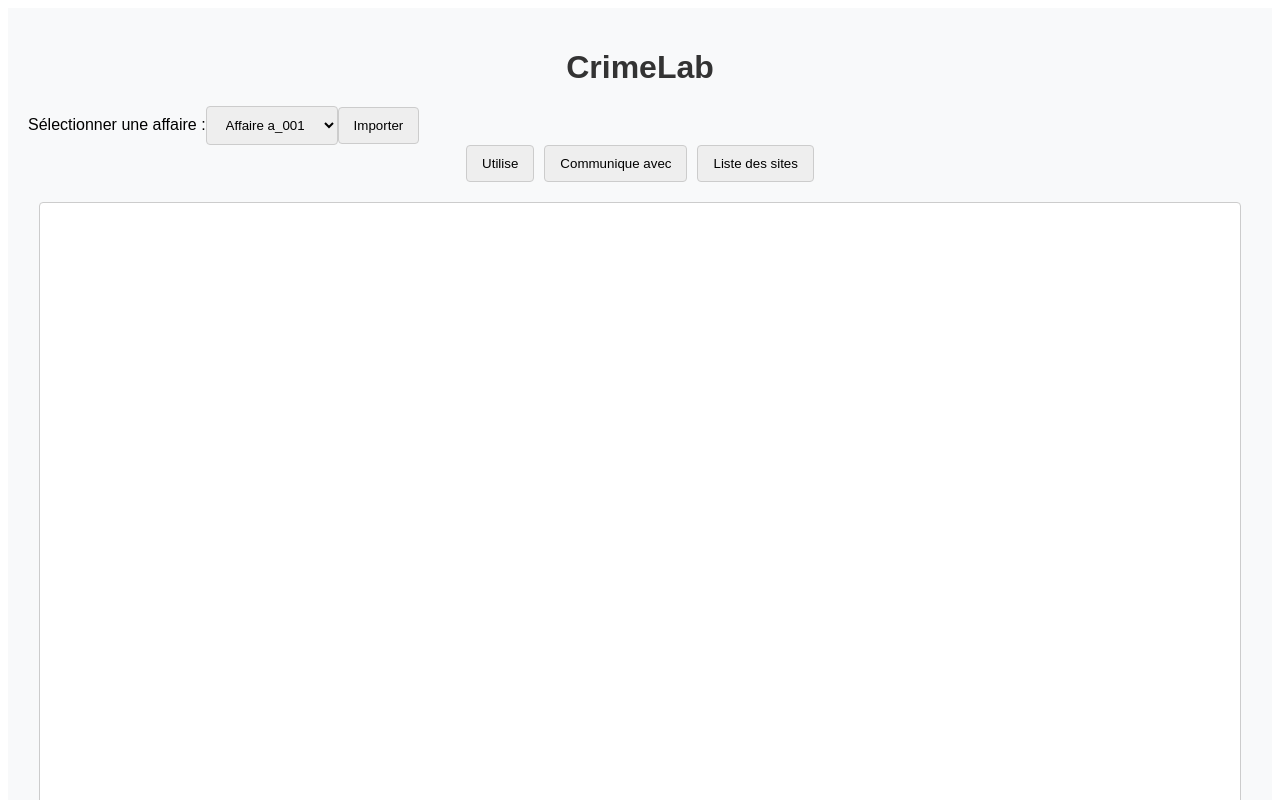
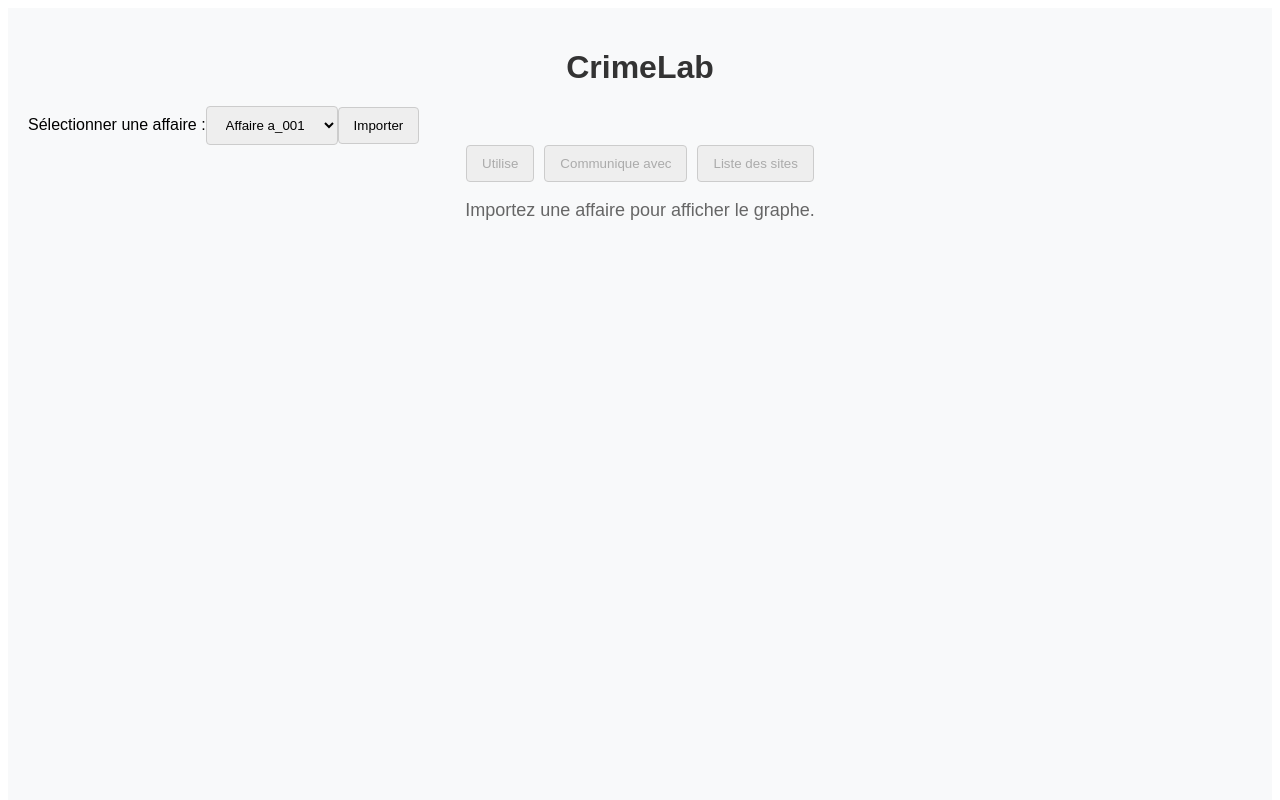
Before and after one commit to EnzoBorgesPereira/CrimeLab, a React (Vite) app in the folder src/web/: page / in a window 1280 px wide. Shown: the top 800 px of the page. Built offline with nearby package versions, Linux system fonts and the light colour scheme; what neo4j-driver would draw is missing.

Commit message:
feat: :sparkles: ajouter de la gestion de l'état

```diff
--- a/src/web/src/App.tsx
+++ b/src/web/src/App.tsx
@@ -32,7 +32,8 @@ const DynamicMultiQueryGraph: React.FC = () => {
   const containerRef = useRef<HTMLDivElement | null>(null);
   const sigmaInstanceRef = useRef<Sigma<NodeData, EdgeData> | null>(null);
   const graphRef = useRef<Graph<NodeData, EdgeData> | null>(null);
-
+  const [isImported, setIsImported] = useState<boolean>(false);
+  const [isImporting, setIsImporting] = useState<boolean>(false);
   // Requête par défaut
   const [query] = useState<string>(
     "MATCH (p:Person)-[u:UTILISE]->(s:Site) RETURN p.numero AS Numero, s.nom_com AS Commune, s.latitude AS Latitude, s.longitude AS Longitude, type(u) AS Relation"
@@ -266,7 +267,18 @@ const DynamicMultiQueryGraph: React.FC = () => {
 
   const handleImport = async () => {
     clearGraph();
+    setIsImporting(true);
+    setIsImported(false);
+
+    try {
       await fetch(`http://localhost:3001/api/import?affaire=${selectedAffaire}`, { method: "POST" });
+
+      setIsImported(true);
+    } catch (error) {
+      console.error("Erreur lors de l'import :", error);
+    } finally {
+      setIsImporting(false);
+    }
   };
 
   return (
@@ -280,6 +292,7 @@ const DynamicMultiQueryGraph: React.FC = () => {
           value={selectedAffaire}
           onChange={(e) => {
             setSelectedAffaire(e.target.value);
+            setIsImported(false);
             clearGraph();
           }}
           style={styles.button}
@@ -287,21 +300,19 @@ const DynamicMultiQueryGraph: React.FC = () => {
           <option value="a_001">Affaire a_001</option>
           <option value="a_002">Affaire a_002</option>
         </select>
-        <button onClick={handleImport} style={styles.button}>
-          Importer
+        <button onClick={handleImport} style={styles.button} disabled={isImporting}>
+          {isImporting ? "Importation en cours..." : "Importer"}
         </button>
       </div>
 
       <div style={styles.buttonBar}>
-        <button onClick={() => runQuery()} disabled={loading} style={styles.button}>
+      <button onClick={() => runQuery()} disabled={loading || !isImported} style={styles.button}>
         {loading ? "Chargement..." : "Utilise"}
       </button>
 
       <button
-          onClick={() =>
-            runQuery("MATCH (p:Person)-[r:COMMUNIQUE_AVEC]->(q:Person) RETURN p, r, q LIMIT 50")
-          }
-          disabled={loading}
+        onClick={() => runQuery("MATCH (p:Person)-[r:COMMUNIQUE_AVEC]->(q:Person) RETURN p, r, q LIMIT 50")}
+        disabled={loading || !isImported}
         style={styles.button}
       >
         {loading ? "Chargement..." : "Communique avec"}
@@ -309,18 +320,20 @@ const DynamicMultiQueryGraph: React.FC = () => {
 
       <button
         onClick={() => runQuery("MATCH (n:Site) RETURN n LIMIT 50")}
-          disabled={loading}
+        disabled={loading || !isImported}
         style={styles.button}
       >
         {loading ? "Chargement..." : "Liste des sites"}
       </button>
       </div>
 
-      <div
-        ref={containerRef}
-        id="viz-container"
-        style={styles.graphContainer}
-      />
+          {isImported ? (
+      <div ref={containerRef} id="viz-container" style={styles.graphContainer} />
+    ) : (
+      <p style={{ textAlign: "center", fontSize: "18px", color: "#666" }}>
+        Importez une affaire pour afficher le graphe.
+      </p>
+    )}
 
       {/* MODAL: affichage si modalOpen est true */}
       {modalOpen && (
```
Lines whose indentation alone changed are shown as unchanged.
